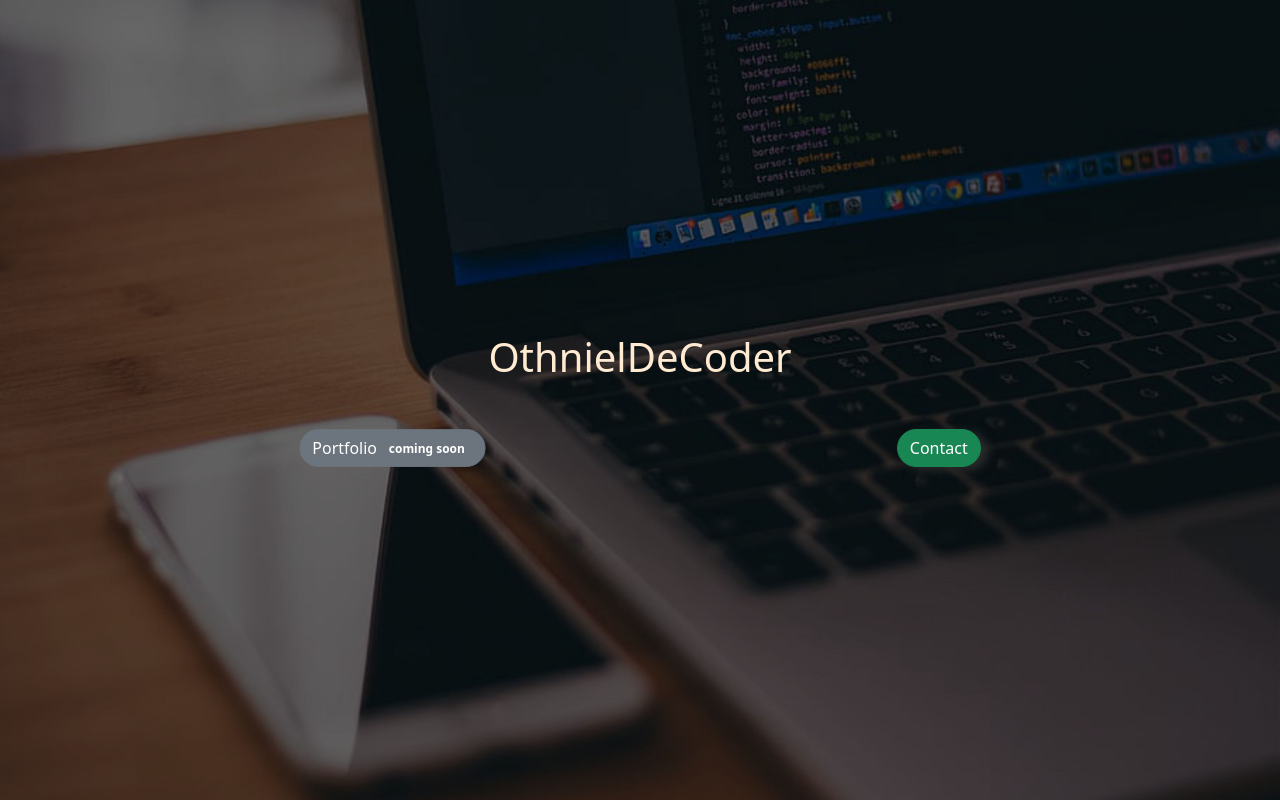
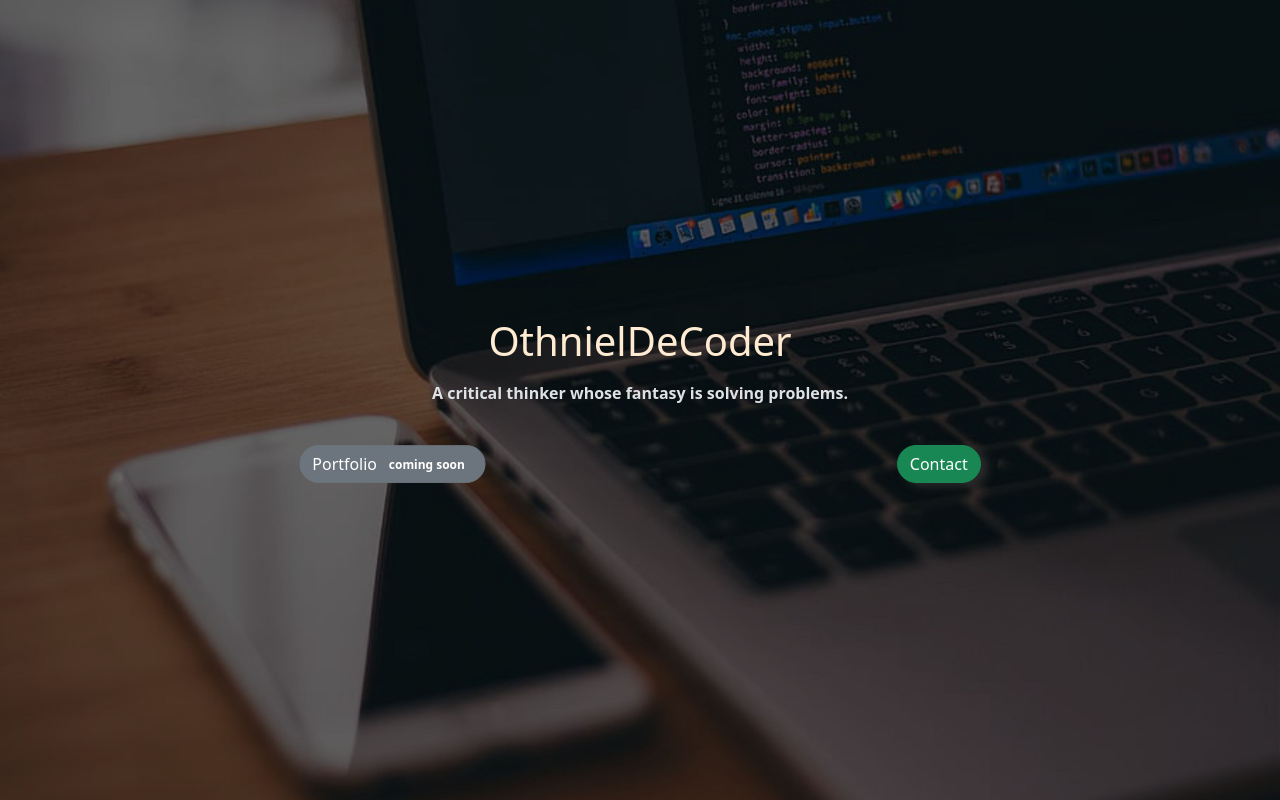
Before and after one commit to SundayOthniel/Contact, a plain HTML site: page index.html in a window 1280 px wide. Drawn offline with nearby package versions, Linux system fonts and the light colour scheme.

Commit message:
updated favicon and removed bug from the landing page

```diff
--- a/index.css
+++ b/index.css
@@ -1,4 +1,3 @@
-
 body{
   background: url("k.jpg") no-repeat fixed center;
   background-size: cover;
--- a/index.html
+++ b/index.html
@@ -4,6 +4,7 @@
     <meta charset="UTF-8">
     <meta name="viewport" content="width=device-width, initial-scale=1.0">
     <title>Contact</title>
+    <link rel="shortcut icon" href="https://img.icons8.com/?size=100&id=RMOSvUQ2lycM&format=png&color=000000" type="image/x-icon">
     <link href="https://cdn.jsdelivr.net/npm/bootstrap@5.3.3/dist/css/bootstrap.min.css" rel="stylesheet" integrity="sha384-QWTKZyjpPEjISv5WaRU9OFeRpok6YctnYmDr5pNlyT2bRjXh0JMhjY6hW+ALEwIH" crossorigin="anonymous">
     <link rel="stylesheet" href="index.css">
     <link rel="stylesheet" href="https://cdnjs.cloudflare.com/ajax/libs/animate.css/4.1.1/animate.min.css"/>
@@ -12,7 +13,10 @@
     <div class="container-fluid d-flex justify-content-center align-items-center vh-100">
         <div class="container">
             <div class="container-fluid d-flex justify-content-center">
-                <h1 class="h1 mb-5 animate__animated animate__shakeX">OthnielDeCoder</h1>
+                <h1 class="h1 animate__animated animate__shakeX">OthnielDeCoder</h1>
+            </div>
+            <div class="text-center pb-4 mt-2">
+                <b><p>A critical thinker whose fantasy is solving problems.</p></b>
             </div>
             <div class="container-fluid d-flex justify-content-around">
                 <button type="button" class="btn btn-secondary rounded-5 animate__animated animate__infinite animate__bounceIn" disabled>Portfolio <span class="badge text-bg-secondary">coming soon</span></button>
```
Also changed, not shown: _1.jpg (deleted).
